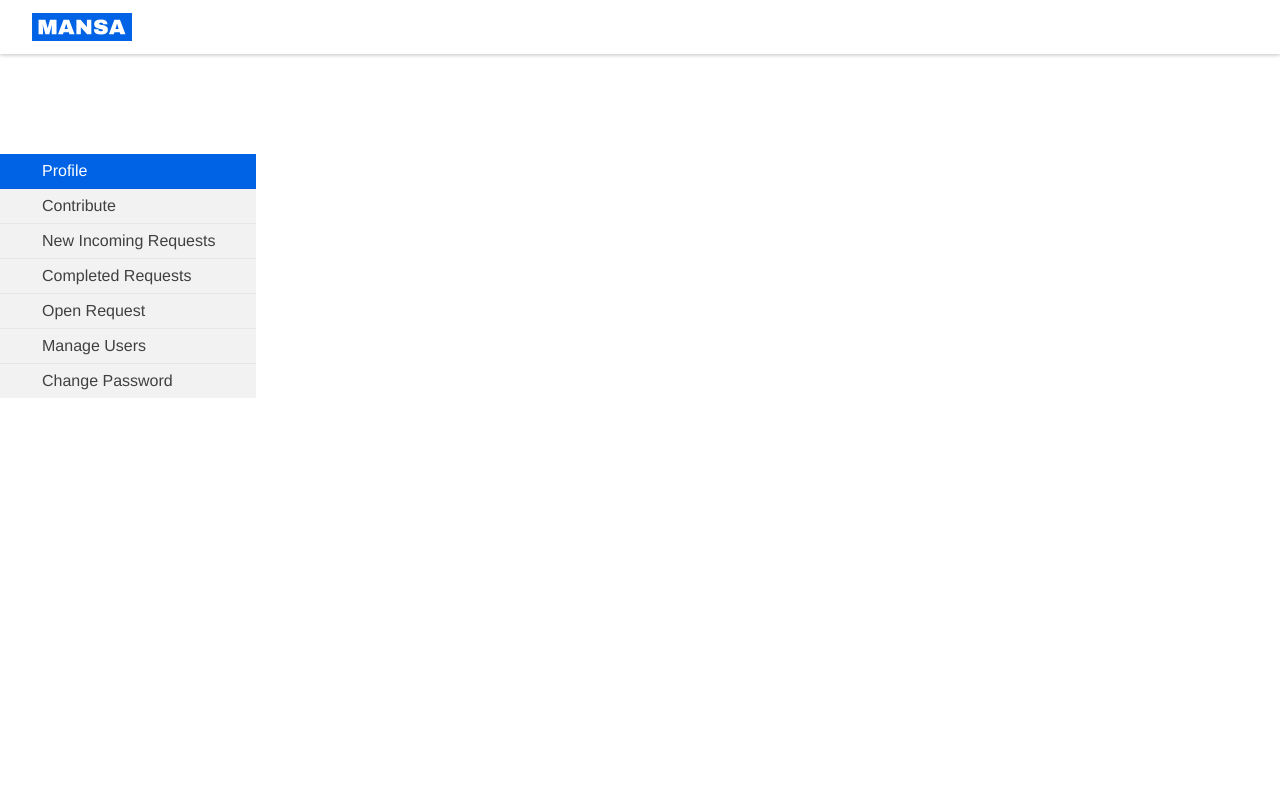
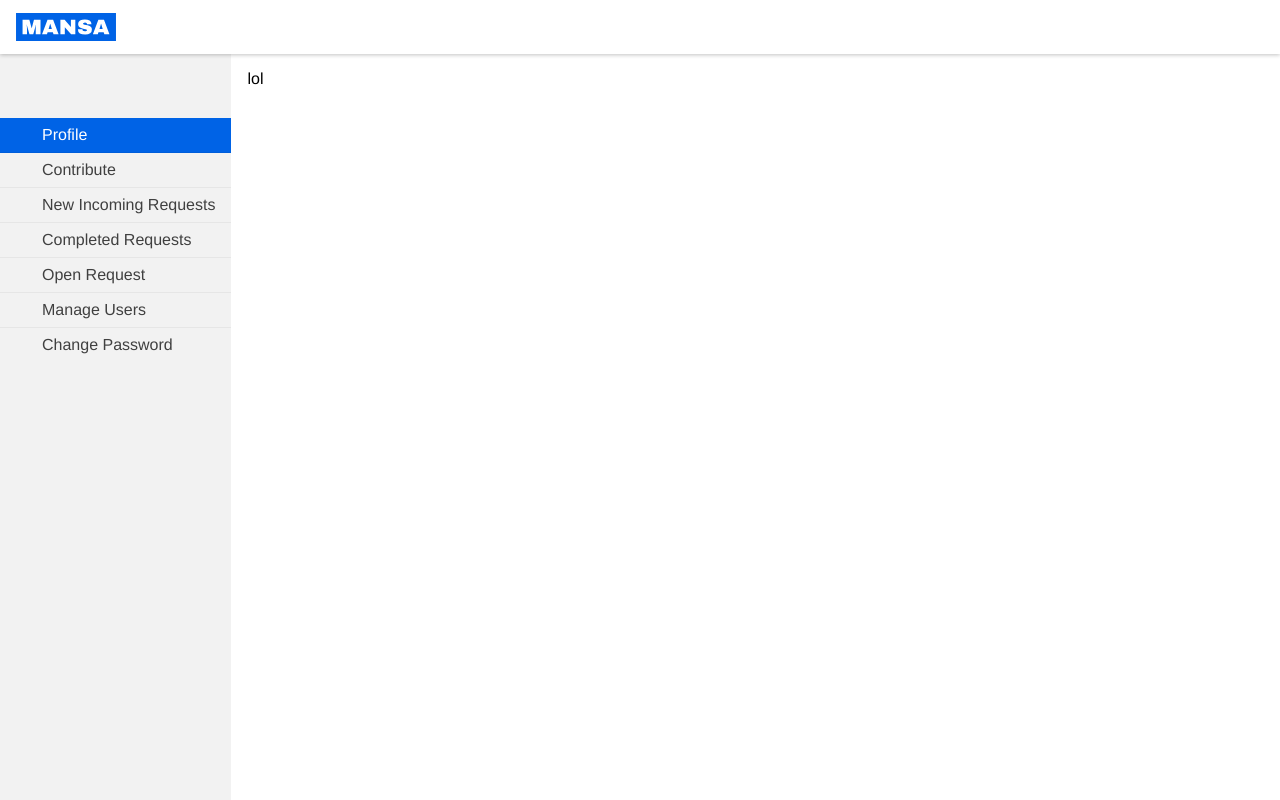
Before and after one commit to Hamza-ARROUBAT/mansa-web-app, a React (Create React App) app in the folder frontend/: page / in a window 1280 px wide. Built offline with nearby package versions, Linux system fonts and the light colour scheme; some icons are missing.

Commit message:
done menu

```diff
--- a/frontend/src/components/Header.js
+++ b/frontend/src/components/Header.js
@@ -5,9 +5,8 @@ import Logo from 'assets/images/svg/icons/logo.svg';
 
 const Nav = styled.nav`
   display: grid;
-  grid-template-columns: min-content auto;
+  grid-template-columns: min-content;
   align-items: center;
-  gap: 0 100px;
   background: hsl(0, 0%, 100%);
   box-shadow: rgba(0, 0, 0, 0.24) 0px 1px 4px;
   position: sticky;
@@ -17,7 +16,7 @@ const StyledLink = styled(Link)`
   display: grid;
   grid-template-columns: min-content max-content;
   align-items: center;
-  padding: 0.8em 2em;
+  padding: 0.8em 1em;
 
   img {
     width: 100px;
--- a/frontend/src/pages/Home.js
+++ b/frontend/src/pages/Home.js
@@ -10,6 +10,7 @@ import { Time } from '@styled-icons/boxicons-solid/Time';
 import { Users } from '@styled-icons/fa-solid/Users';
 import { LockPassword } from '@styled-icons/remix-fill/LockPassword';
 
+// LodingScreen
 const LoadingScreen = styled.div`
   position: fixed;
   width: 100%;
@@ -26,10 +27,7 @@ const LoadingScreen = styled.div`
 `;
 const LogoContainer = styled.div`
   display: grid;
-  display: grid;
-  grid-template-columns: min-content max-content;
-  align-items: center;
-  gap: 0 15px;
+  grid-template-columns: max-content;
 
   img {
     width: 150px;
@@ -54,21 +52,22 @@ const LoaderContainer = styled.div`
   }
 `;
 
+// Container
 const Container = styled.div`
   display: grid;
-  grid-template-columns: 20%;
-  margin-top: 100px;
+  grid-template-columns: max-content auto;
 `;
 
+// NavMenu
 const Nav = styled.nav`
+  display: grid;
   background: hsl(0, 0%, 95%);
-  height: min-content;
 `;
 
 const List = styled.ul`
   list-style: none;
   margin: 0;
-  padding: 0;
+  padding: 4em 0;
 
   li:last-child {
     border: none;
@@ -117,6 +116,11 @@ const ListItem = styled.li`
             background: hsla(0, 0%, 0%, 8%);
           }
         `};
+`;
+
+// ContentContainer
+const ContentContainer = styled.div`
+  padding: 1em;
 `;
 
 export default function Home() {
@@ -225,6 +229,9 @@ export default function Home() {
             ))}
           </List>
         </Nav>
+
+        {/* ContentContainer */}
+        <ContentContainer>lol</ContentContainer>
       </Container>
     </>
   );
```
